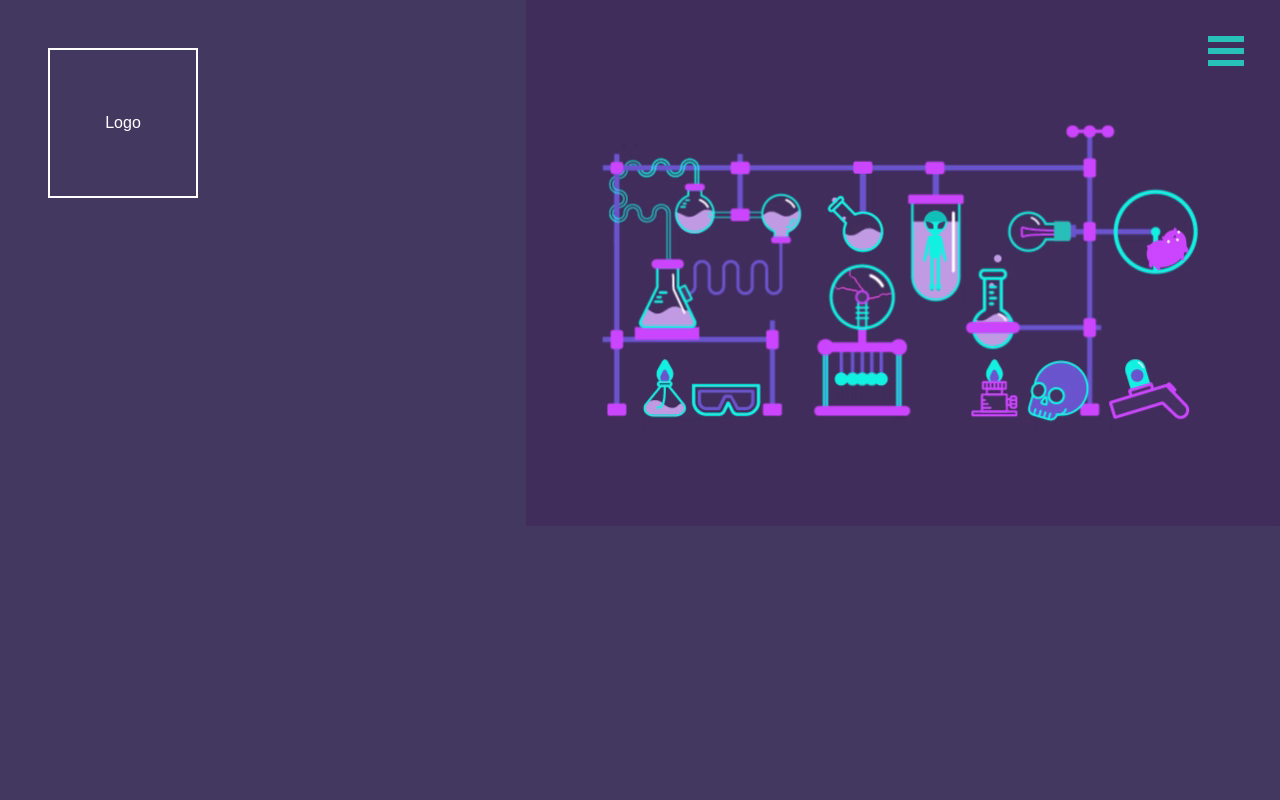
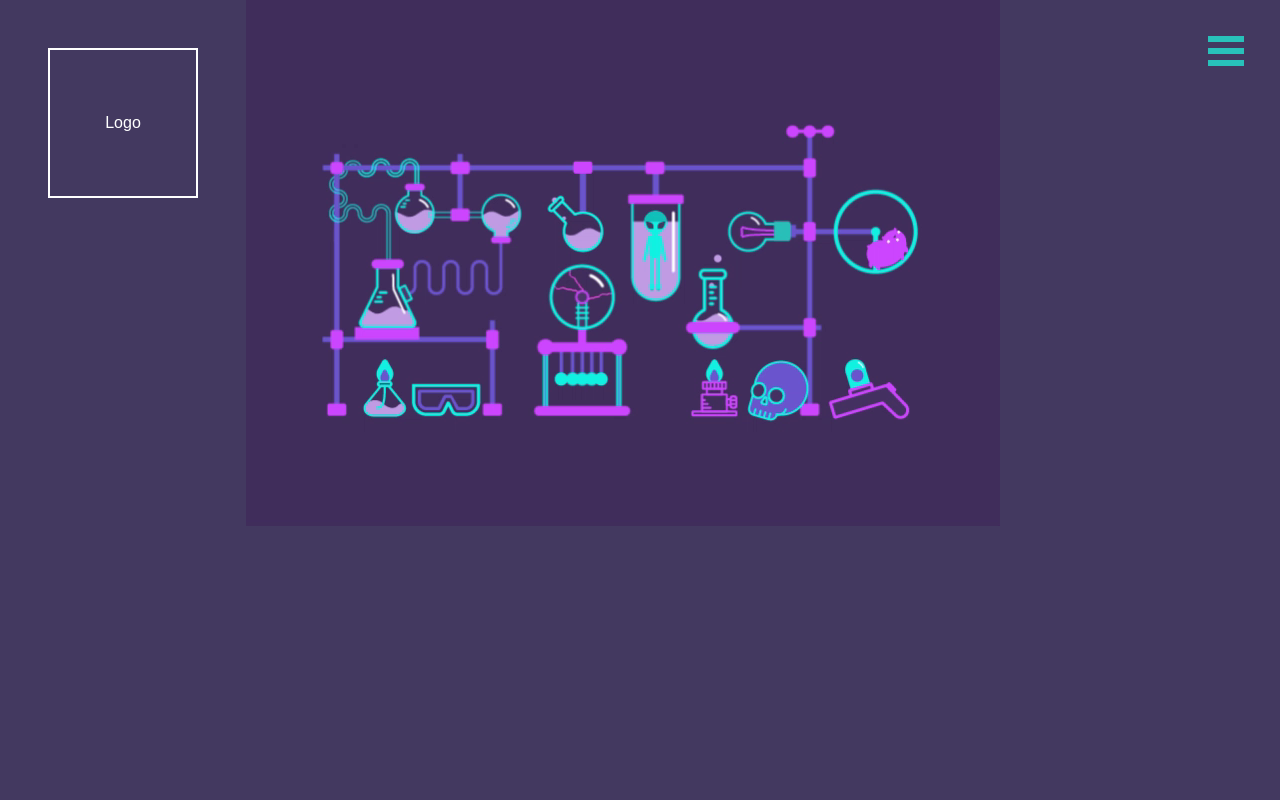
Before and after one commit to finalitylabs/finality-labs-site, a React (Create React App) app: page / in a window 1280 px wide. Shown: the top 800 px of the page. Built offline with nearby package versions, Linux system fonts and the light colour scheme.

Commit message:
size on banner set

```diff
--- a/src/components/Main.js
+++ b/src/components/Main.js
@@ -10,8 +10,9 @@ class Main extends Component {
                 <div className='logo'>
                 <p>Logo</p>
                 </div>
+                <img src={lab} width="754" height="526"/>
                 <div className='nav'>
-                    <img src={lab}/>
+
 
                 </div>
             </div>
```
